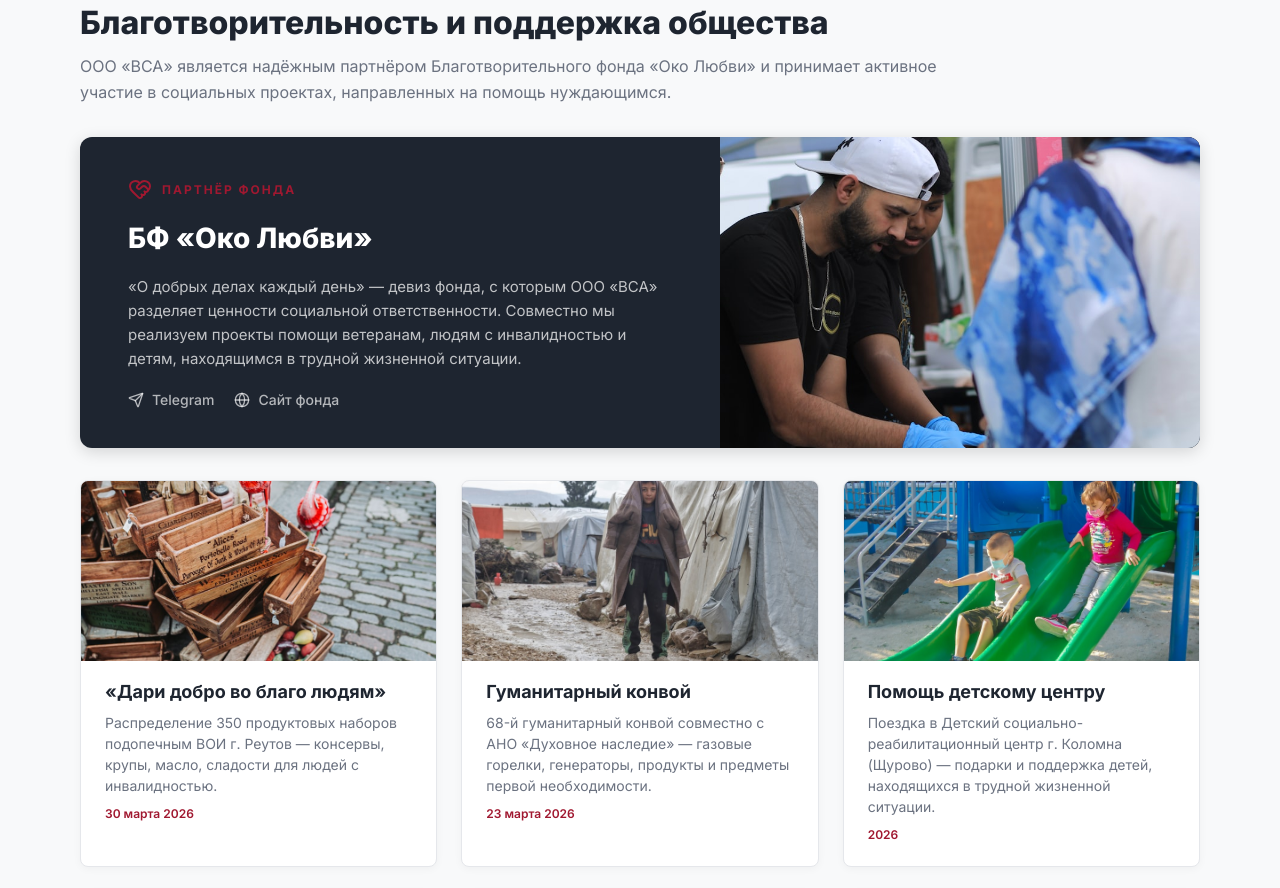
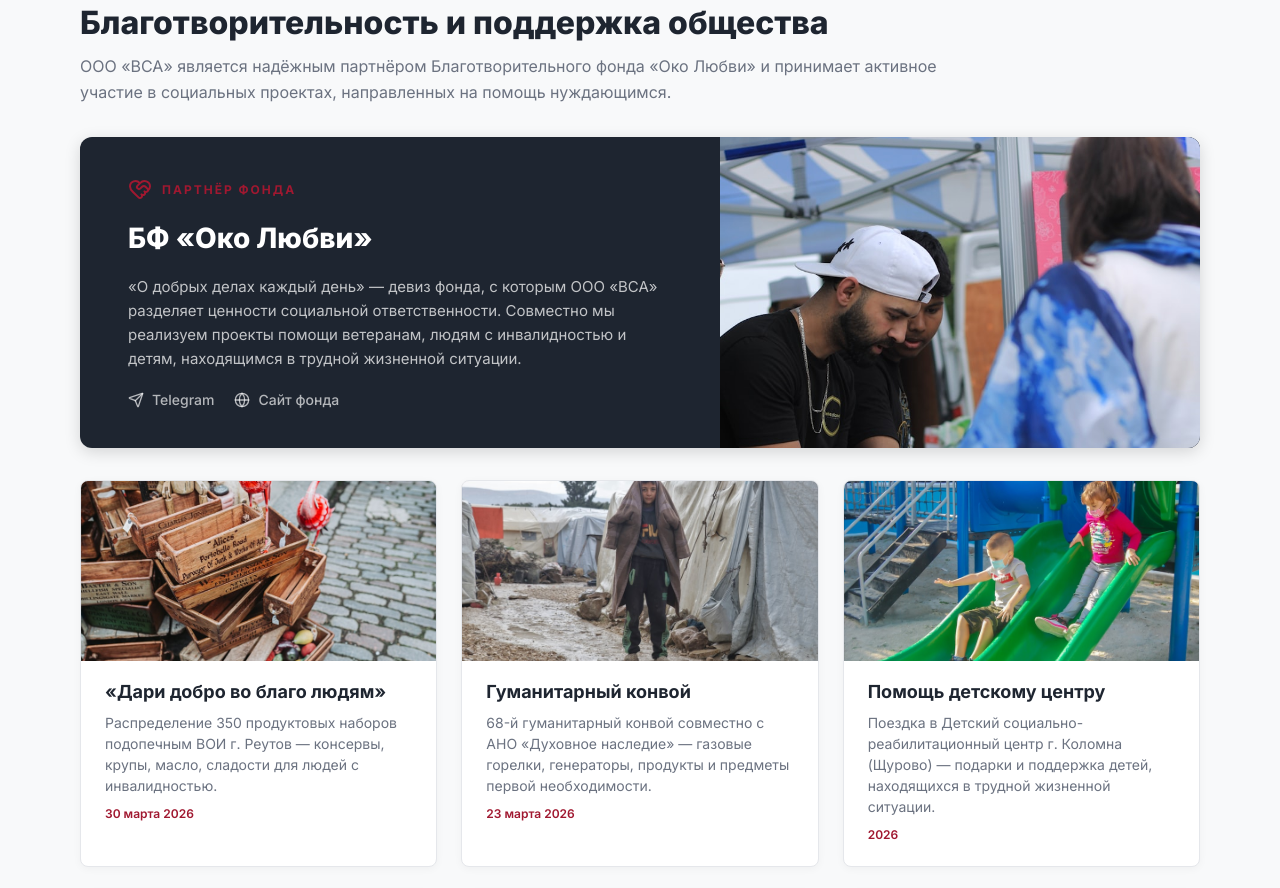
Before and after one commit to niksnsi0072-collab/vsa-site, a website: page csr.html in a window 1280 px wide. Shown: the part 1471-2359 px from the top of the page. Drawn offline with nearby package versions, Linux system fonts and the light colour scheme; grey boxes are pictures that could not be loaded.

Commit message:
fix(csr): скорректировать позицию фото баннера Око Любви

```diff
--- a/csr.html
+++ b/csr.html
@@ -212,7 +212,7 @@
                         </a>
                     </div>
                 </div>
-                <div class="csr-partner-banner__image" style="background-image: url('images/csr-banner.jpg'); background-size: cover; background-position: center;"></div>
+                <div class="csr-partner-banner__image" style="background-image: url('images/csr-banner.jpg'); background-size: cover; background-position: 50% 25%;"></div>
             </div>
 
             <!-- Charity Grid -->
```
